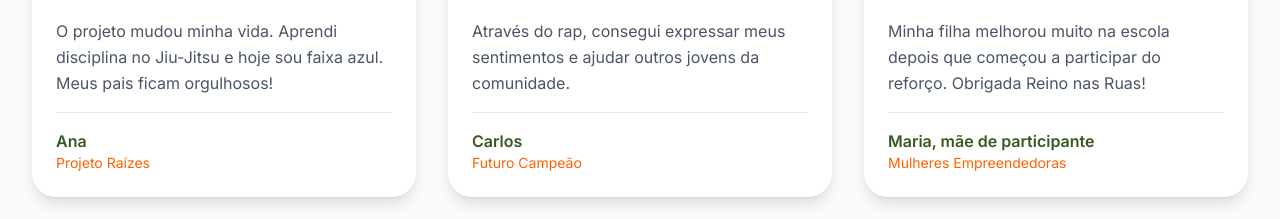
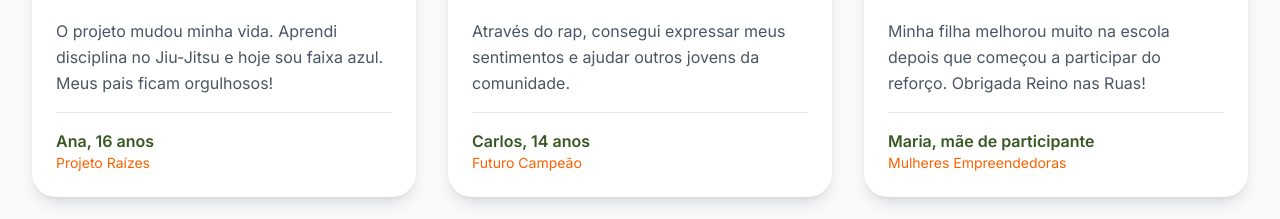
Before and after one commit to mabelcode/reino-nas-ruas, a Next.js app: page /projects in a window 1280 px wide. Shown: the part 2140-2359 px from the top of the page. Built offline with nearby package versions, Linux system fonts and the light colour scheme; no server answers.

Commit message:
Display age and render testimonial HTML (#16)

```diff
--- a/app/projects/page.tsx
+++ b/app/projects/page.tsx
@@ -146,12 +146,16 @@
               >
                 <div className="mb-4">
                   <div className="text-4xl text-[var(--reino-orange)] mb-2">&quot;</div>
-                  <p className="text-gray-600 leading-relaxed mb-4">
-                    {testimonial.testimony}
-                  </p>
+                  <div
+                    className="text-gray-600 leading-relaxed mb-4"
+                    dangerouslySetInnerHTML={{ __html: testimonial.testimony }}
+                  />
                 </div>
                 <div className="border-t border-gray-200 pt-4">
-                  <div className="font-semibold text-[var(--reino-green-e)]">{testimonial.name}</div>
+                  <div className="font-semibold text-[var(--reino-green-e)]">
+                    {testimonial.name}
+                    {testimonial.age ? `, ${testimonial.age} anos` : ''}
+                  </div>
                   <div className="text-sm text-[var(--reino-orange)]">
                     {testimonial.project ? projectMap[testimonial.project] : ''}
                   </div>
```
